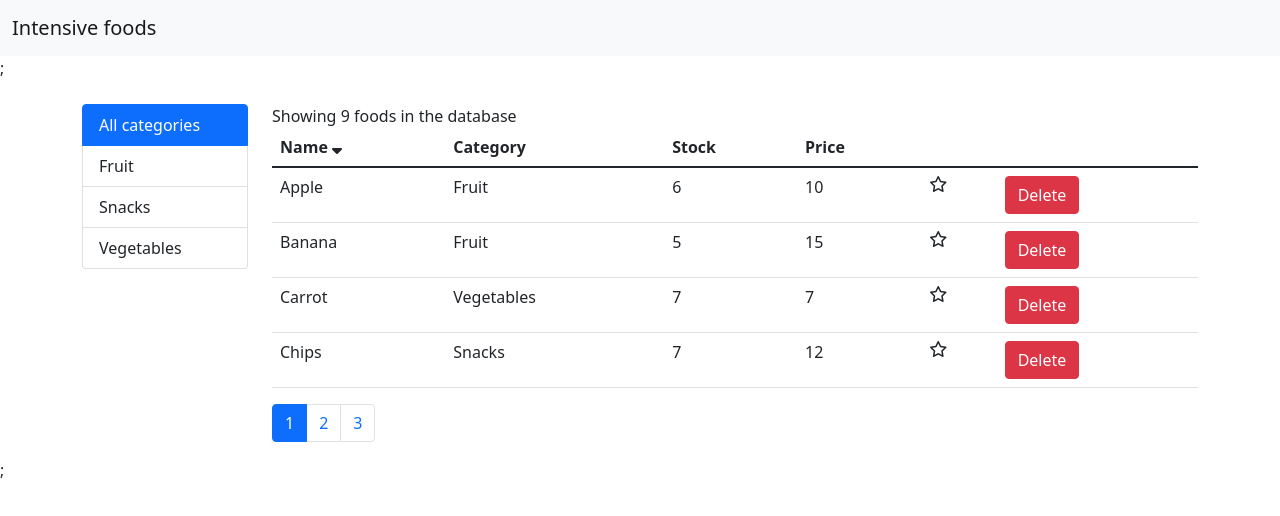
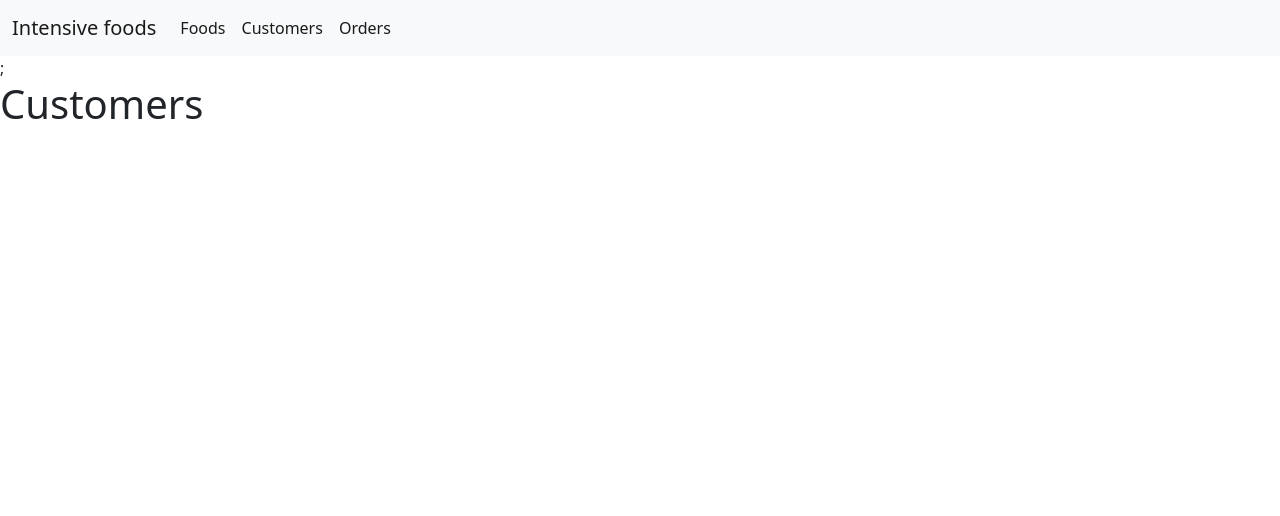
Before and after one commit to eva-hs/intensive-foods, a React (Create React App) app: page /customers in a window 1280 px wide. Shown: the top 516 px of the page. Built offline with nearby package versions, Linux system fonts and the light colour scheme.

Commit message:
added navigation functionality

```diff
--- a/src/App.jsx
+++ b/src/App.jsx
@@ -1,13 +1,24 @@
 import React, { Component } from "react";
+import { Route, Switch, Redirect } from "react-router-dom";
 import NavBar from "./components/common/NavBar";
+import Customers from "./components/Customers";
+import Orders from "./components/Orders";
 import Foods from "./components/Foods";
+import NotFound from "./components/NotFound";
 
 class App extends Component {
   render() {
     return (
       <>
         <NavBar />;
-        <Foods />;
+        <Switch>
+          <Route path="/foods" component={Foods} />
+          <Route path="/customers" component={Customers} />
+          <Route path="/orders" component={Orders} />
+          <Route path="/not-found" component={NotFound} />
+          <Route exact path="/" component={Foods} />
+          <Redirect to="/not-found" component={NotFound} />
+        </Switch>
       </>
     );
   }
--- /dev/null
+++ b/src/components/Customers.jsx
@@ -0,0 +1,7 @@
+import React from "react";
+
+function Customers(props) {
+  return <h1>Customers</h1>;
+}
+
+export default Customers;
--- /dev/null
+++ b/src/components/NotFound.jsx
@@ -0,0 +1,7 @@
+import React from "react";
+
+function NotFound(props) {
+  return <h1>Page not found</h1>;
+}
+
+export default NotFound;
--- /dev/null
+++ b/src/components/Orders.jsx
@@ -0,0 +1,7 @@
+import React from "react";
+
+function Orders(props) {
+  return <h1>Orders</h1>;
+}
+
+export default Orders;
--- a/src/components/common/NavBar.jsx
+++ b/src/components/common/NavBar.jsx
@@ -1,10 +1,30 @@
 import React from "react";
+import { Link } from "react-router-dom";
 
 function NavBar(props) {
   return (
     <nav className="navbar navbar-expand-lg navbar-light bg-light">
       <div className="container-fluid">
-        <a className="navbar-brand">Intensive foods</a>
+        <Link className="navbar-brand" to="/">
+          Intensive foods
+        </Link>
+        <ul className="navbar-nav me-auto mb-2 mb-lg-0">
+          <li className="nav-item">
+            <Link className="nav-link active" to="/foods">
+              Foods
+            </Link>
+          </li>
+          <li className="nav-item">
+            <Link className="nav-link active" to="/customers">
+              Customers
+            </Link>
+          </li>
+          <li className="nav-item">
+            <Link className="nav-link active" to="/orders">
+              Orders
+            </Link>
+          </li>
+        </ul>
       </div>
     </nav>
   );
--- a/src/index.js
+++ b/src/index.js
@@ -1,8 +1,13 @@
 import React from "react";
 import ReactDOM from "react-dom/client";
+import { BrowserRouter } from "react-router-dom";
 import App from "./App";
 import "bootstrap/dist/css/bootstrap.css";
 import "@fortawesome/fontawesome-free/css/all.css";
 
 const root = ReactDOM.createRoot(document.getElementById("root"));
-root.render(<App />);
+root.render(
+  <BrowserRouter>
+    <App />
+  </BrowserRouter>
+);
```
